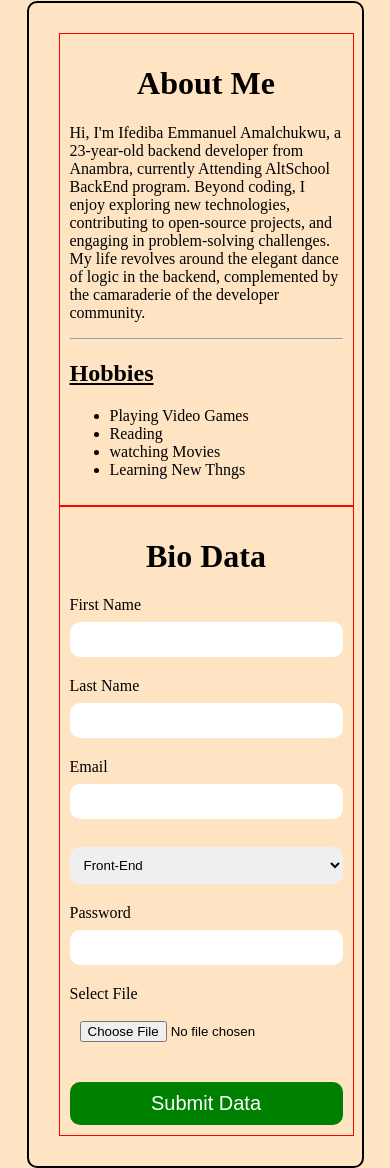
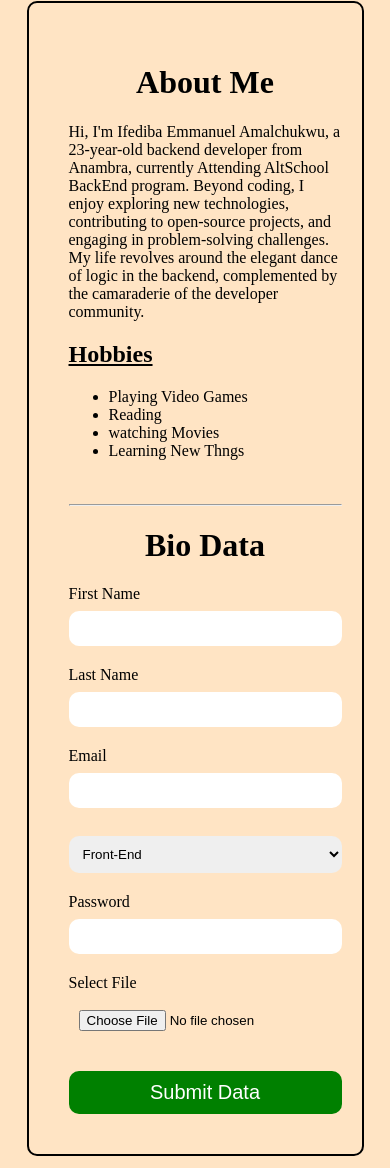
Before and after one commit to emaicorp/altSchoolBio, a plain HTML site: page index.html in a window 390 px wide. Shown: the part 372-1540 px from the top of the page. Drawn offline with Linux system fonts and the light colour scheme.

Commit message:
fixed the form div

```diff
--- a/index.html
+++ b/index.html
@@ -16,6 +16,7 @@
         <form action="form.html" method="get">
             <div class="inputParent">
                 <div class="input-contain">
+                    <hr class="res">
                     <h1>Bio Data</h1>
                     <div class="input-elements">
                         <label for="firstName">First Name</label>
@@ -49,7 +50,7 @@
                 <div class="text">
                     <h1>About Me</h1>
                     <p>Hi, I'm Ifediba Emmanuel Amalchukwu, a 23-year-old backend developer from Anambra, currently Attending AltSchool BackEnd program. Beyond coding, I enjoy exploring new technologies, contributing to open-source projects, and engaging in problem-solving challenges. My life revolves around the elegant dance of logic in the backend, complemented by the camaraderie of the developer community.</p>
-                    <hr>
+                    <hr class="unres">
                     <h2>Hobbies</h2>
                     <ul>
                         <li>Playing Video Games</li>
--- a/style.css
+++ b/style.css
@@ -156,7 +156,11 @@ h1{
     text-align: center;
 }
 @media (max-width: 765px) {
-    *{
+    .input-contain{
+        border: none;
+    }
+    .text{
+        border: none;
     }
     body{
         margin: 0;
```
